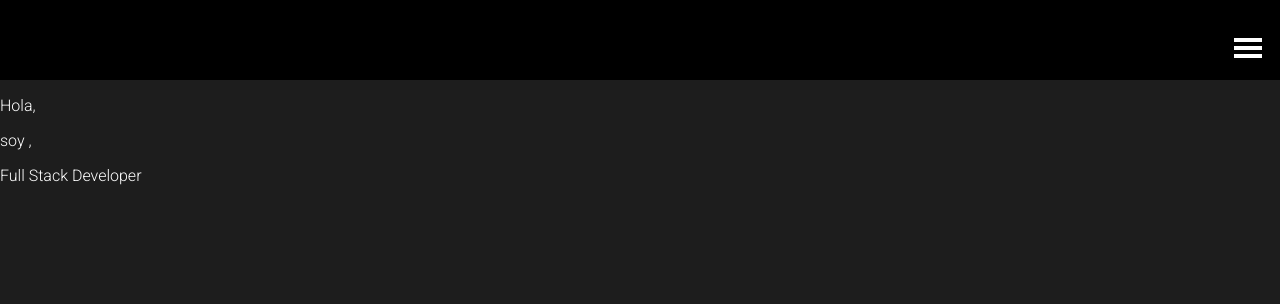
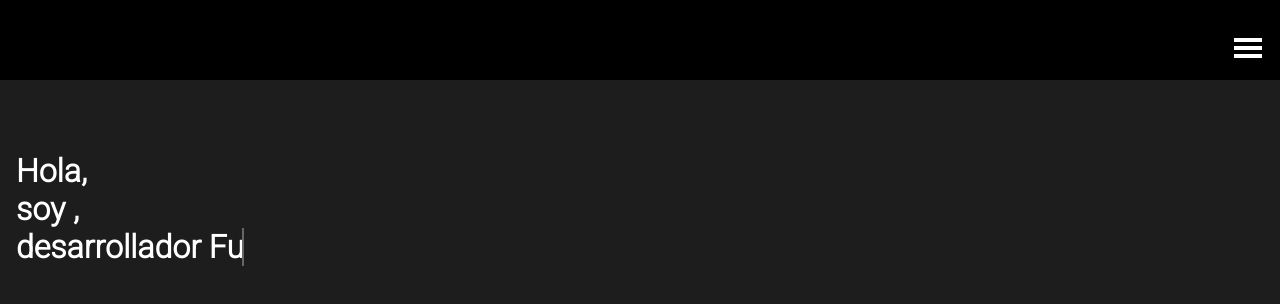
Before and after one commit to Sstark97/aitorsc_portfolio, a React (Vite) app: page / in a window 1280 px wide. Shown: the top 304 px of the page. Built offline with nearby package versions, Linux system fonts and the light colour scheme; no server answers.

Commit message:
Animated Home Header

```diff
--- a/src/components/HomePresentation.tsx
+++ b/src/components/HomePresentation.tsx
@@ -1,6 +1,7 @@
 import { useState, useEffect } from "react";
 import { useGlobalContext } from "@containers/AppProvider";
 import { AppState } from "../types";
+import "@styles/components/home_presentation.scss";
 
 const HomePresentation = () => {
   const [presentation, setPresentation] = useState<string>("");
@@ -18,9 +19,9 @@ const HomePresentation = () => {
   return (
     <div className="presentation_container">
       <div className="presentation_header">
-        <p>Hola, </p>
-        <p>soy { name },</p>
-        <p>Full Stack Developer</p>
+        <p className="line__1">Hola, </p>
+        <p className="line__2">soy { name },</p>
+        <p className="line__3">desarrollador Full Stack</p>
       </div>
       <div className="presentation">{ presentation }</div>
     </div>
--- a/src/containers/HomeContainer.tsx
+++ b/src/containers/HomeContainer.tsx
@@ -1,8 +1,9 @@
 import HomePresentation from "@components/HomePresentation";
 import { ChildrenProps } from "../types";
+import "@styles/containers/home.scss";
 
 const HomeContainer  = ({ children }: ChildrenProps) => (
-    <div className="container">
+    <div className="home_container">
         <HomePresentation />
     </div>
 );
--- /dev/null
+++ b/src/styles/components/home_presentation.scss
@@ -0,0 +1,102 @@
+@import '@styles/var.scss';
+
+.presentation_header {
+    display: flex;
+    flex-direction: column;
+    align-items: flex-start;
+    font-size: 2rem;
+    font-weight: bold;
+    padding-top: 3.5rem;
+
+    p {
+        display: inline-block;
+    }
+}
+
+.presentation {
+    margin-top: 2rem;
+    animation: animated-presentation 4s steps(30, end) 7s 1 normal both;
+}
+
+
+.line__1,
+.line__2,
+.line__3 {
+    width: min-content;
+  white-space: nowrap;
+  overflow: hidden;
+  margin: 0;
+  font-size: 2rem;
+  font-weight: bold;
+}
+
+.line__1 {
+  border-right: 2px solid $background;
+
+  animation: animated-text__1 1.2s steps(30, end) 1s 1 normal both,
+    animated-cursor 250ms steps(30, end) 8;
+}
+
+.line__2 {
+  border-right: 2px solid $background;
+
+  animation: animated-text__2 1s steps(30, end) 1s 1 normal both,
+    animated-cursor 250ms steps(30, end);
+  -webkit-animation-delay: 2.5s;
+  animation-delay: 2.5s;
+}
+
+.line__3 {
+    border-right: 2px solid $background;
+
+    animation: animated-text__3 2.5s steps(30, end) 1s 1 normal both,
+      animated-cursor 1200ms steps(30, end) infinite;
+    -webkit-animation-delay: 3.8s;
+    animation-delay: 3.8s;
+}
+
+@keyframes animated-cursor {
+  from {
+    border-right-color: $background;
+  }
+  to {
+    border-right-color: rgba(255, 255, 255, 0.8);
+  }
+}
+
+@keyframes animated-text__1 {
+  from {
+    width: 0;
+  }
+  to {
+    width: 4.5rem;
+  }
+}
+
+@keyframes animated-text__2 {
+  from {
+    width: 0;
+  }
+  to {
+    width: 8.2rem;
+  }
+}
+
+@keyframes animated-text__3 {
+    from {
+      width: 0;
+    }
+    to {
+      width: 21.2rem;
+    }
+  }
+
+@keyframes animated-presentation {
+    from {
+        opacity: 0;
+    }
+
+    to {
+        opacity: 1;
+    }
+}
--- /dev/null
+++ b/src/styles/containers/home.scss
@@ -0,0 +1,5 @@
+
+
+.home_container {
+    padding: 1rem;
+}
```
Also changed, not shown: src/styles/App.scss (deleted).
